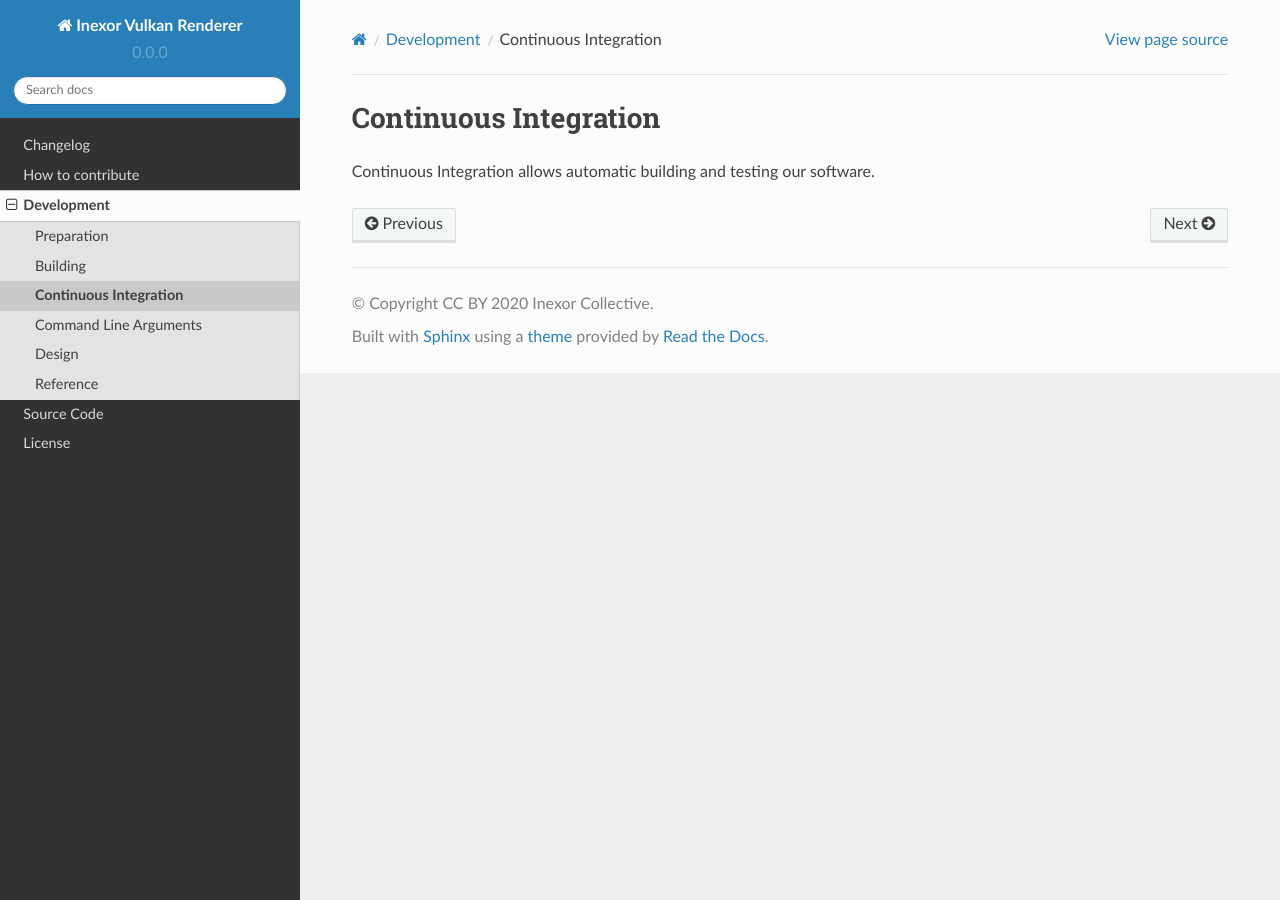
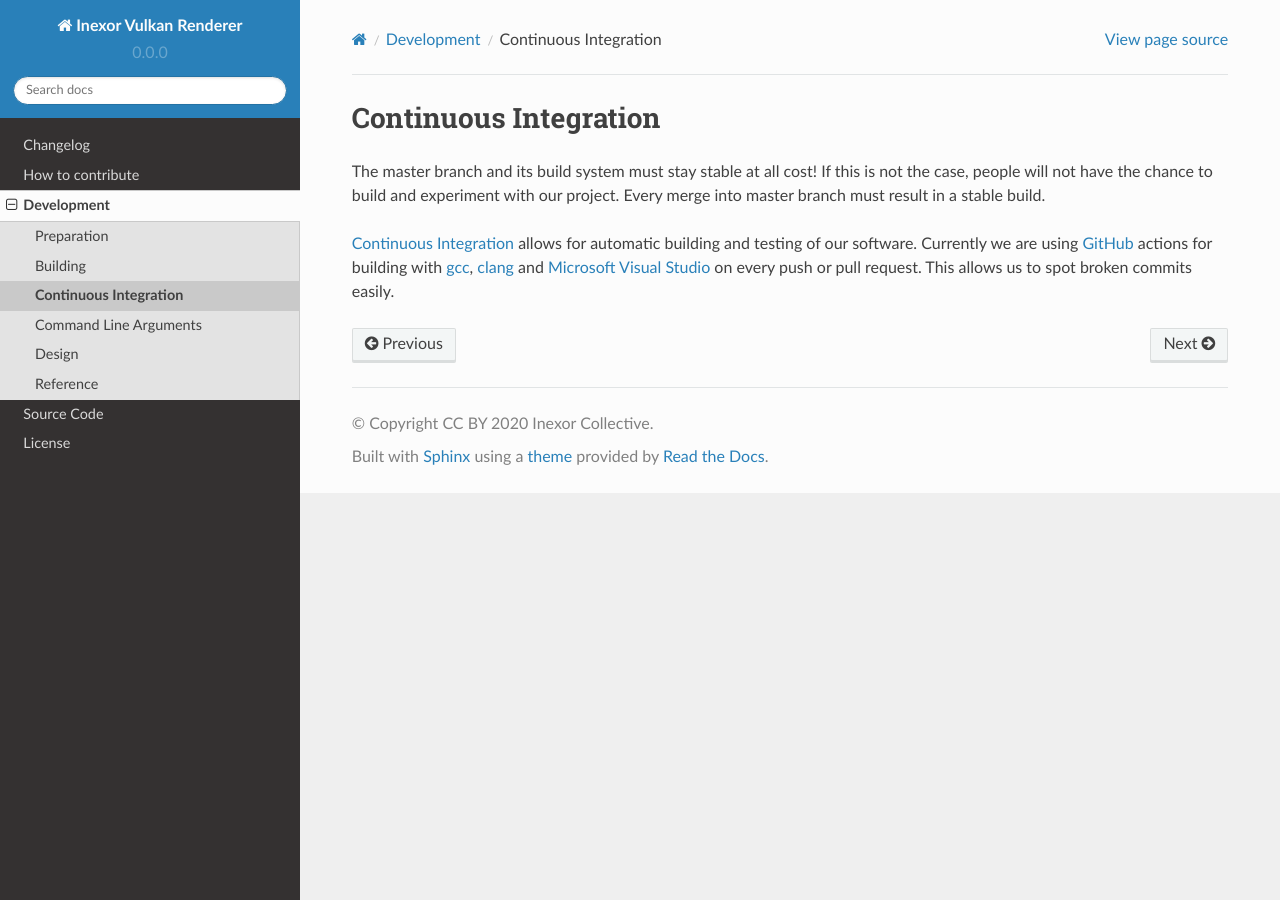
Before and after one commit to inexorgame/vulkan-renderer, a Sphinx documentation site: the page built from documentation/source/development/ci.rst, in a window 1280 px wide. Built offline with Sphinx 7.4.7 and the Read the Docs theme 2.0.0, drawn with Linux system fonts in a browser that asks for light colours; pages that are not in the unit, such as notebooks, are missing from menus.

Commit message:
[wiki] Updated wiki page about continuous integration.
Signed-off-by: Johannes <johannesschneider@outlook.com>

```diff
--- a/documentation/source/development/ci.rst
+++ b/documentation/source/development/ci.rst
@@ -1,4 +1,10 @@
 Continuous Integration
 ======================
 
-Continuous Integration allows automatic building and testing our software.
+The master branch and its build system must stay stable at all cost!
+If this is not the case, people will not have the chance to build and experiment with our project.
+Every merge into master branch must result in a stable build.
+
+`Continuous Integration <https://en.wikipedia.org/wiki/Continuous_integration>`__ allows for automatic building and testing of our software.
+Currently we are using `GitHub <https://github.com/features/actions>`__ actions for building with `gcc <https://gcc.gnu.org/>`__, `clang <https://clang.llvm.org/>`__ and `Microsoft Visual Studio <https://visualstudio.microsoft.com/en/downloads/>`__ on every push or pull request.
+This allows us to spot broken commits easily.
```
